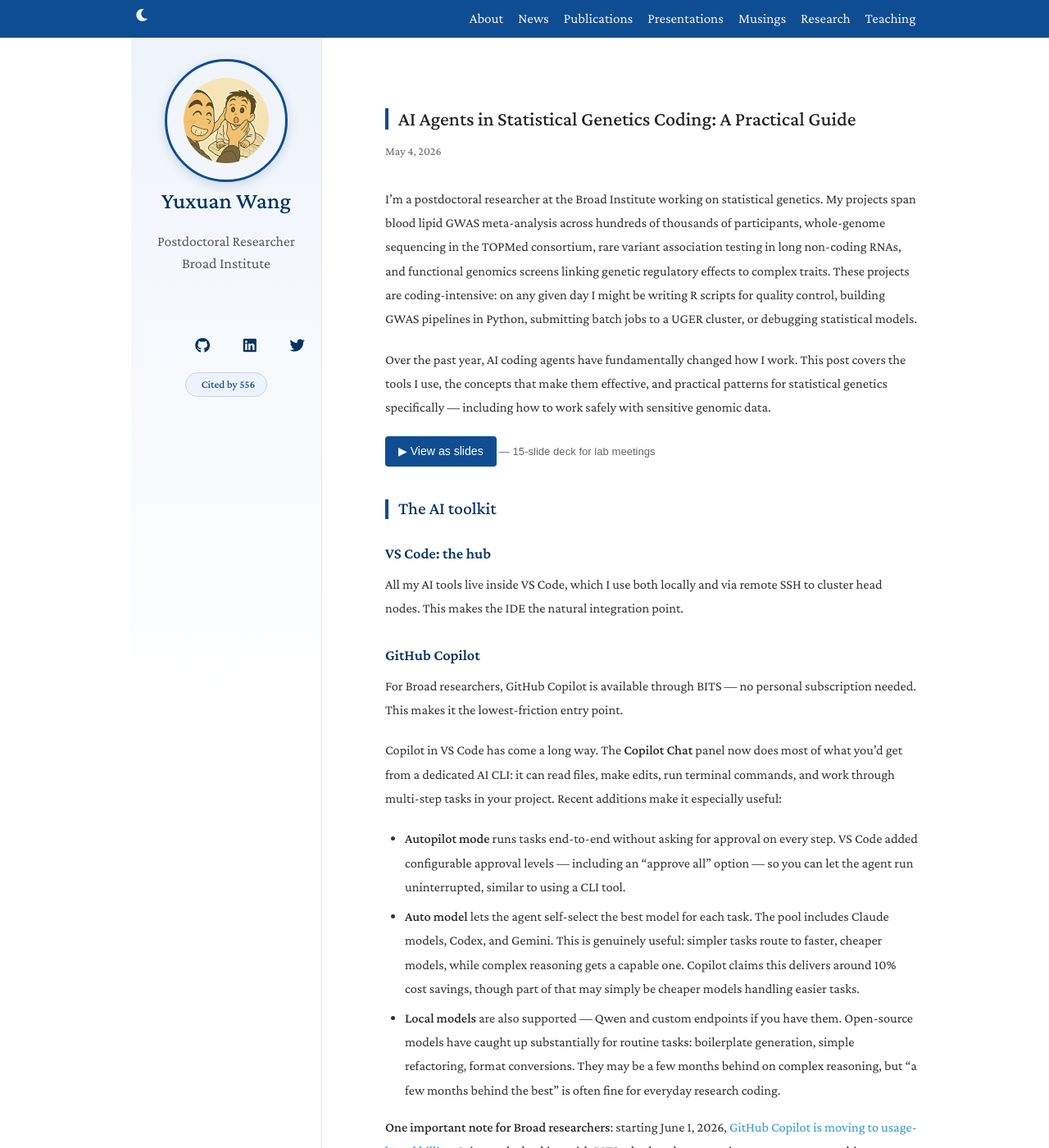
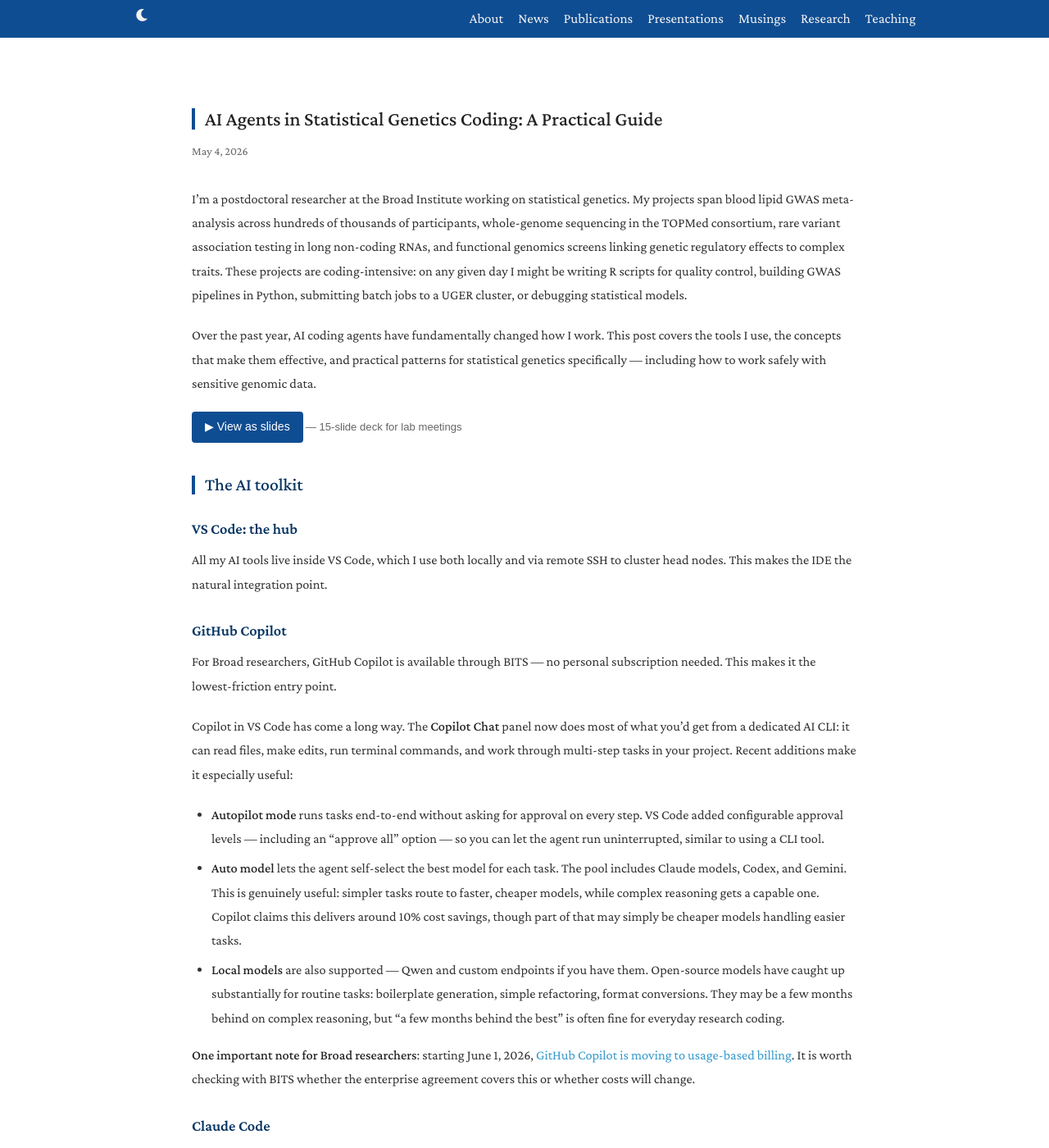
Before and after one commit to yxwyx/yxwyx.github.io, a Jekyll site: the page built from _posts/2026-05-04-ai-assisted-statistical-genetics-coding.md, in a window 1280 px wide and 1400 px high. Shown: the whole window at 82% size. Built offline with Jekyll 4.4.1, drawn with Linux system fonts in a browser that asks for light colours; nearby versions of some CDN libraries; a style sheet for code colours, icons or effects is not loaded.

Commit message:
Remove sidebar from post layout

```diff
--- a/_layouts/post.html
+++ b/_layouts/post.html
@@ -68,6 +68,22 @@
       <link rel="stylesheet" href="/assets/css/publications-no-dark-mode.css">
       <link rel="stylesheet" href="/assets/css/nav.css">
     {% endif %}
+
+    <!-- Full-width: hide sidebar, expand section -->
+    <style>
+      header { display: none !important; }
+      .wrapper { width: 100%; max-width: 860px; }
+      section {
+        float: none !important;
+        width: 100% !important;
+        max-width: 860px;
+        margin: 0 auto;
+        padding-left: 1.5rem;
+        padding-right: 1.5rem;
+        box-sizing: border-box;
+      }
+      footer { position: static !important; float: none !important; width: 100% !important; }
+    </style>
 
   </head>
   <body>
```
